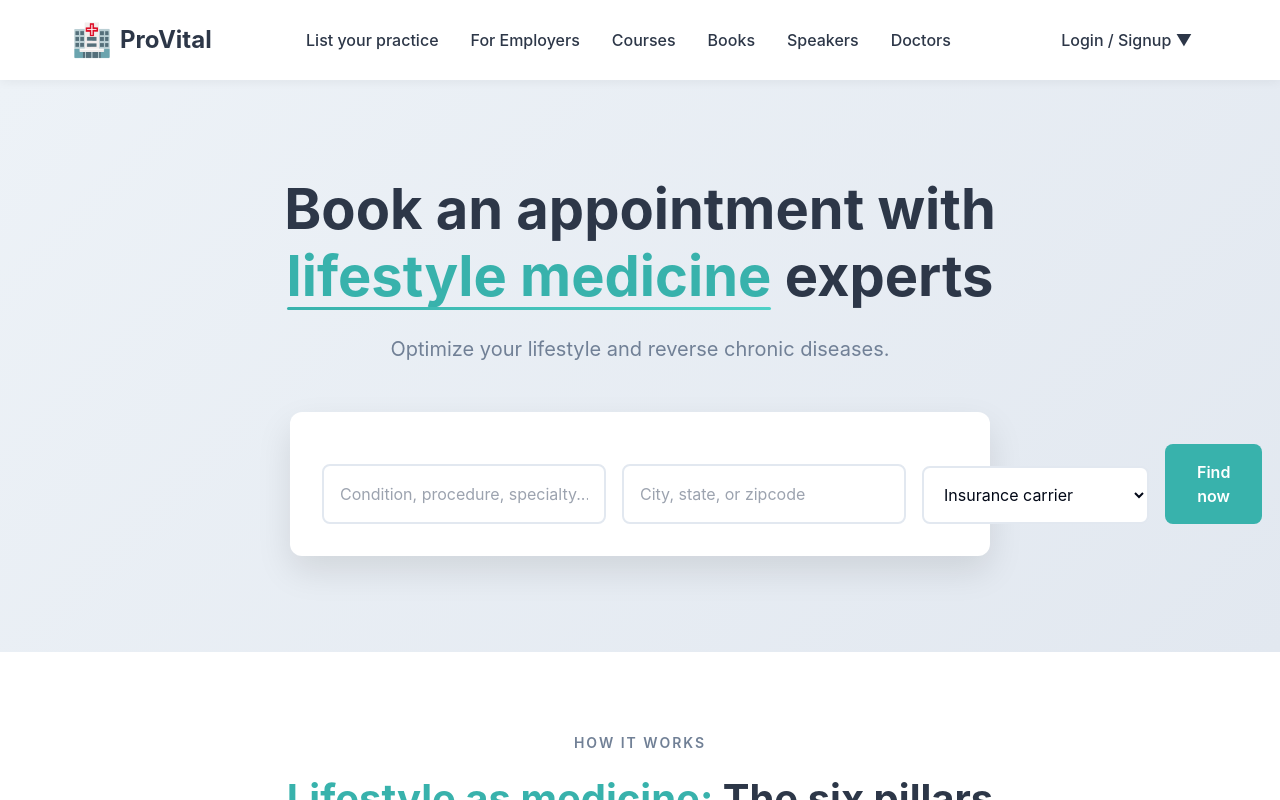
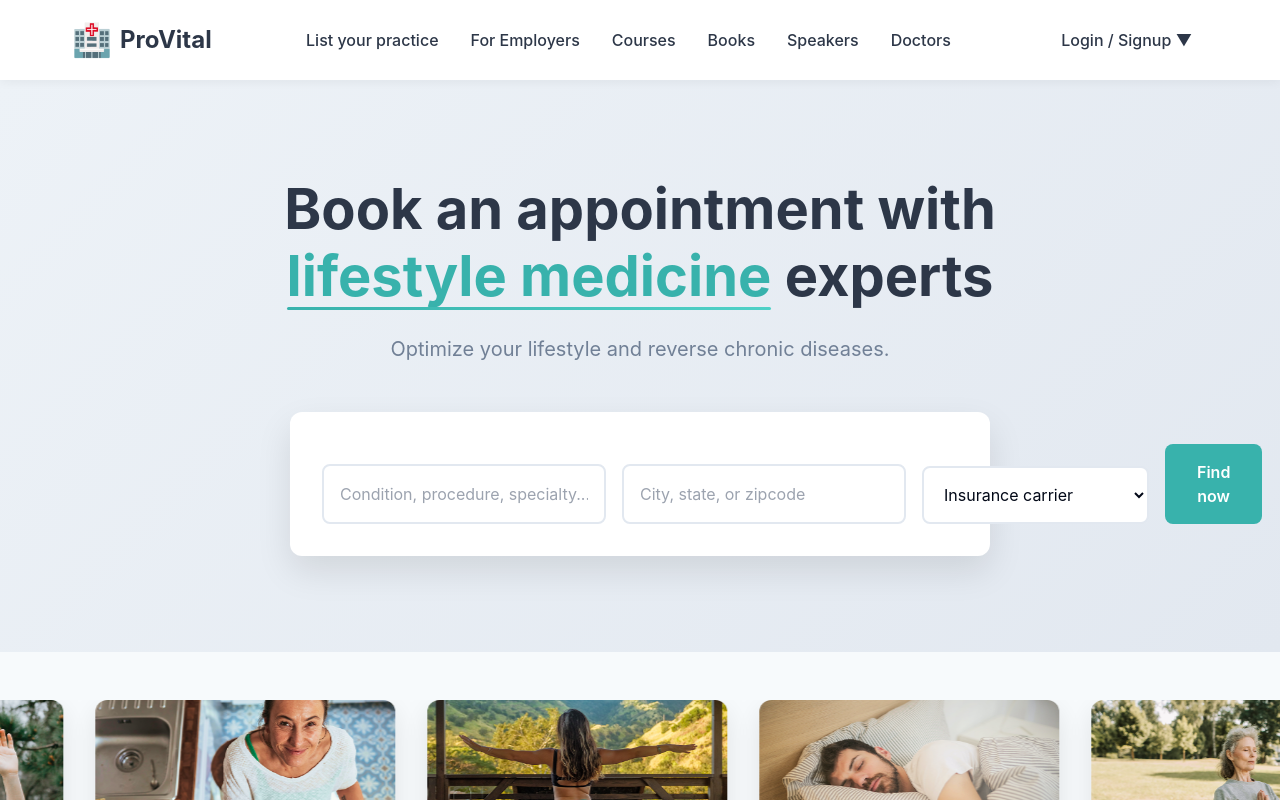
Before and after one commit to hiiiHimanshu/PROACTIVELY-ASSIGNMENT, a React (Vite) app: page / in a window 1280 px wide. Shown: the top 800 px of the page. Built offline with nearby package versions, Linux system fonts and the light colour scheme.

Commit message:
Remove moving images section
Removes the section with the moving images and health badges from the website.

```diff
--- a/src/pages/Index.tsx
+++ b/src/pages/Index.tsx
@@ -2,7 +2,6 @@
 import React from 'react';
 import Header from '../components/Header';
 import HeroSection from '../components/HeroSection';
-import LifestylePillars from '../components/LifestylePillars';
 import MovingImages from '../components/MovingImages';
 import '../styles/main.css';
 
@@ -12,7 +11,6 @@ const Index = () => {
       <Header />
       <main>
         <HeroSection />
-        <LifestylePillars />
         <MovingImages />
       </main>
     </div>
```
